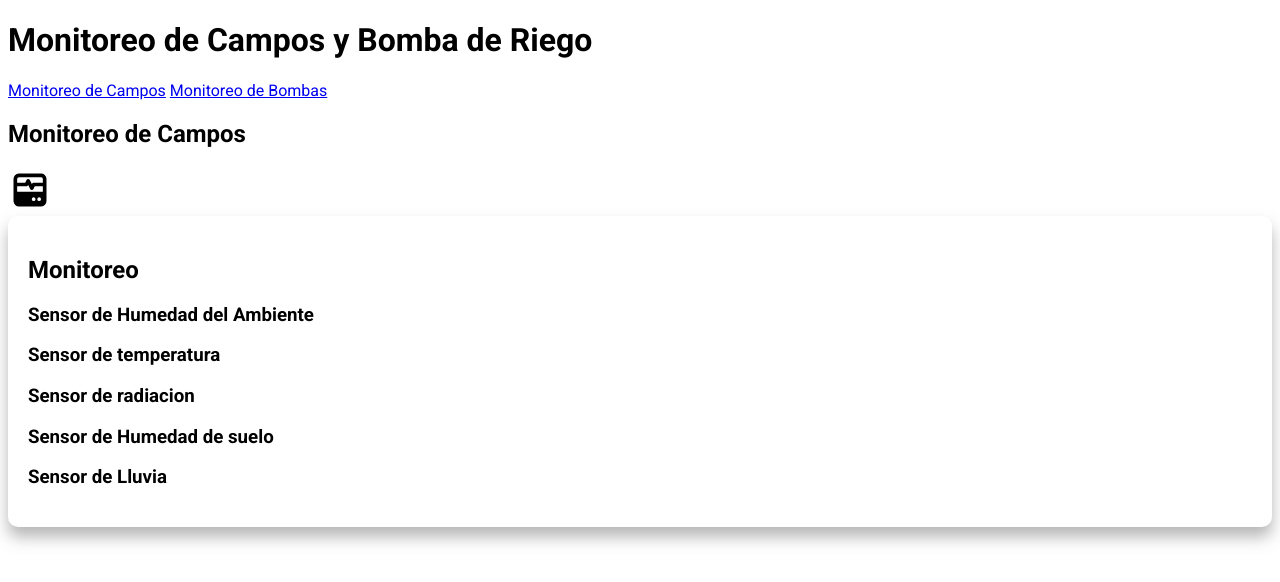
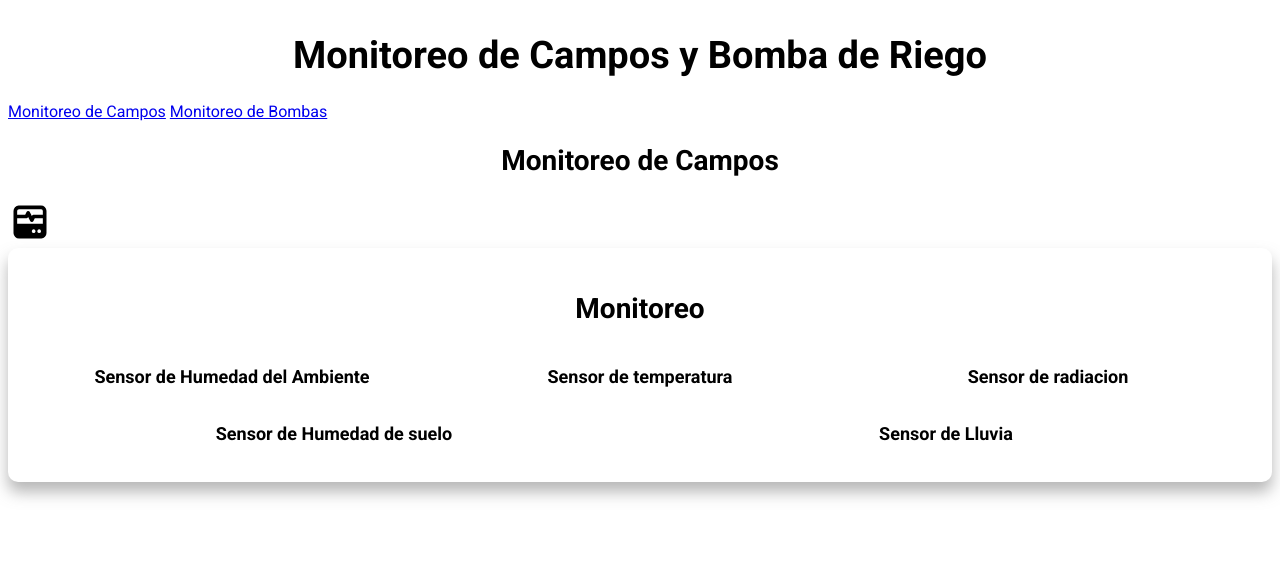
Before and after one commit to DHM040702/proyectIOT, a plain HTML site: page index.html in a window 1280 px wide. Drawn offline with Linux system fonts and the light colour scheme.

Commit message:
Editando estilos

```diff
--- a/Styles/styles.css
+++ b/Styles/styles.css
@@ -93,10 +93,6 @@ body {
   font-size: 16px;
 }
 
-.nav-bar {
-  font-family: var(--fuentes);
-}
-
 .sombra {
   -webkit-box-shadow: 0px 10px 15px 0px rgba(112,112,112,0.5);
   -moz-box-shadow: 0px 10px 15px 0px rgba(112,112,112,0.5);
@@ -105,3 +101,44 @@ body {
   padding: 2rem;
   border-radius: 1rem;
 }
+
+
+/*Tipografía*/
+h1 {
+  font-size: 3.8rem;
+  padding: 2.5rem;
+  margin-top: 0%;
+  margin-bottom: 0%;
+}
+
+h2 {
+  font-size: 2.8rem;
+}
+
+h3 {
+  font-size: 1.8rem;
+}
+
+h1,h2,h3 {
+  text-align: center;
+}
+
+
+
+/*Barra de navegación*/
+.nav-bar {
+  font-family: var(--fuentes);
+}
+
+
+/*Datos obtenidos*/
+
+.datos {
+  display: grid;
+  grid-template-columns: repeat(3, 1fr);
+}
+
+.datos-2 {
+  display: grid;
+  grid-template-columns: repeat(2, 1fr);
+}
--- a/index.html
+++ b/index.html
@@ -8,6 +8,7 @@
     <link href="https://fonts.googleapis.com/css2?family=Roboto:ital,wght@0,100;0,300;0,400;0,500;0,700;0,900;1,100;1,300;1,400;1,500;1,700;1,900&display=swap" rel="stylesheet">
     <link rel="preload" href="Styles/styles.css">
     <link rel="stylesheet" href="Styles/styles.css">
+    <link rel="icon" href="images/icono.png" type="image/png">
     <title>Monitoreo de Campos de Cultivo</title>
 </head>
 <body>
@@ -46,10 +47,12 @@
             <section class="datos-sens">
                 <h3>Sensor de radiacion</h3>
             </section>
+        </div>
+        <div class="datos-2">
             <section class="datos-sens">
                 <h3>Sensor de Humedad de suelo</h3>
             </section>
-            <section class="datos sens">
+            <section class="datos-sens">
                 <h3>Sensor de Lluvia</h3>
             </section>
         </div>
```
Also changed, not shown: images/icono.png (added).
